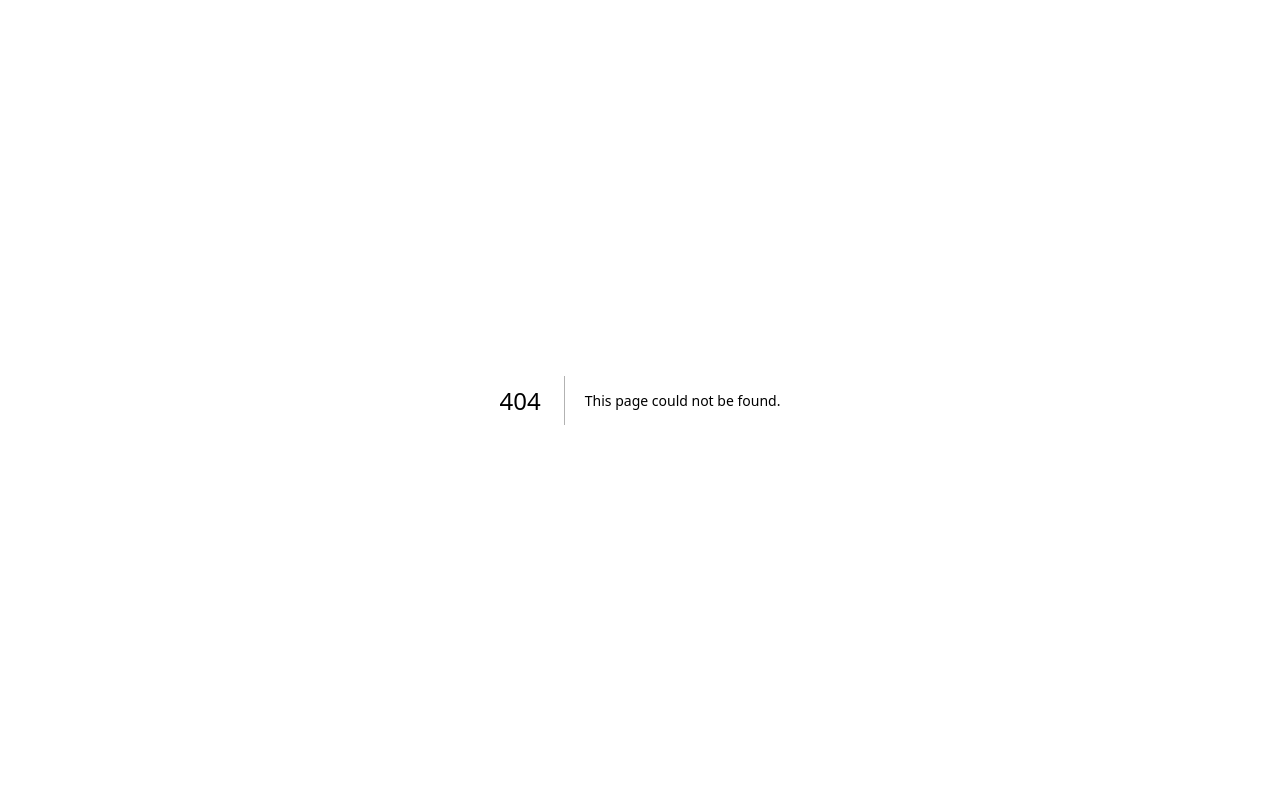
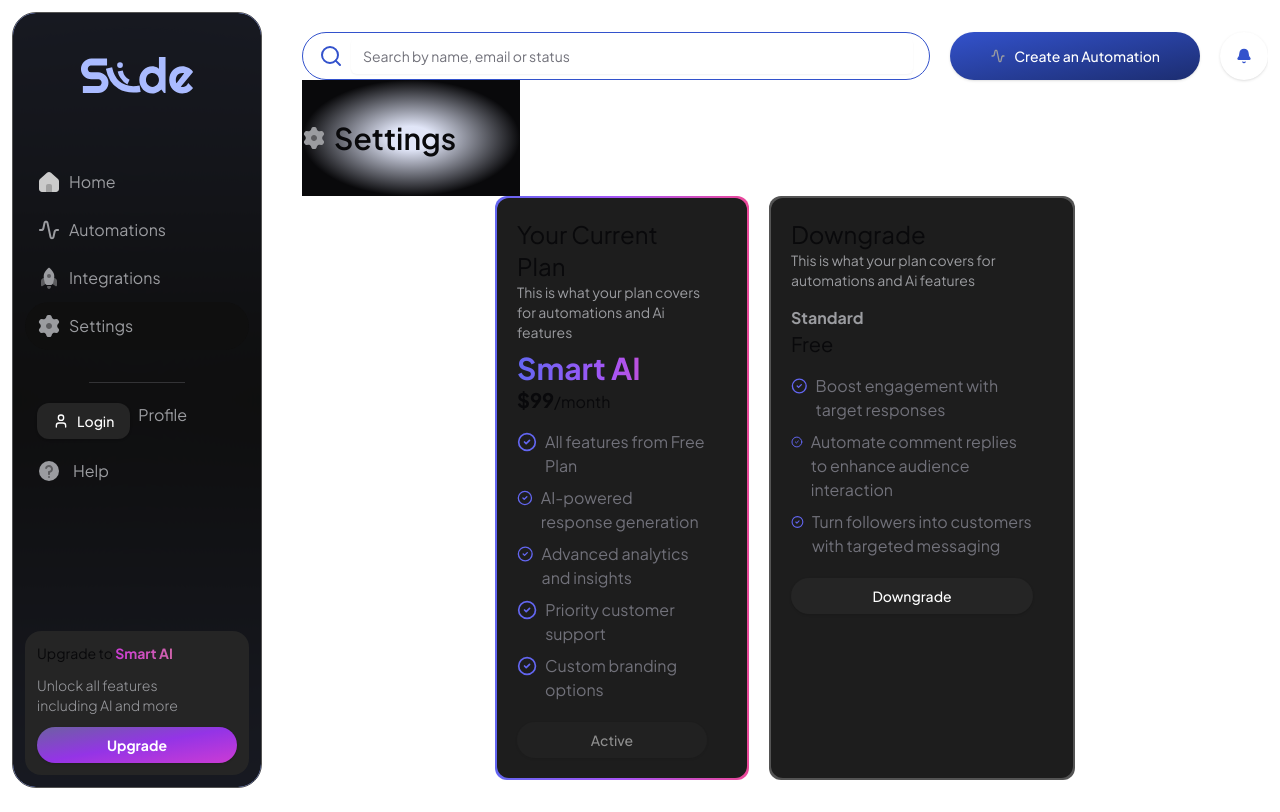
Before and after one commit to Ronit21102/instagramdmautomation, a Next.js app: page /dashboard/1/settings in a window 1280 px wide. Before the commit this address had no page. Built offline with nearby package versions, Linux system fonts and the light colour scheme; no server answers.

Commit message:
added billing section

```diff
--- /dev/null
+++ b/src/app/(protected)/dashboard/[slug]/integrations/page.tsx
@@ -0,0 +1,14 @@
+import React from 'react'
+
+type Props = {}
+
+const Page = (props: Props) => {
+  return (
+    <div className='flex justify-center'>
+        <div className='flex flex-col w-full lg:w-8/12 gap-y-5'>
+        </div>
+    </div>
+  )
+}
+
+export default Page
--- a/src/app/(protected)/dashboard/[slug]/layout.tsx
+++ b/src/app/(protected)/dashboard/[slug]/layout.tsx
@@ -1,4 +1,4 @@
-import Navbar from "@/components/global/navbar";
+import Infobar from "@/components/global/infobar";
 import Sidebar from "@/components/global/sidebar";
 import React from "react";
 
@@ -28,7 +28,8 @@
       overflow-auto
       "
       >
-        <Navbar slug={params.slug} />
+        <Infobar slug={params.slug} />
+        {children}
       </div>
     </div>
   );
--- /dev/null
+++ b/src/app/(protected)/dashboard/[slug]/settings/page.tsx
@@ -0,0 +1,12 @@
+import Billing from '@/components/global/billing'
+import React from 'react'
+
+type Props = {}
+
+const Page = (props: Props) => {
+  return (
+    <Billing/>
+  )
+}
+
+export default Page
--- a/src/app/layout.tsx
+++ b/src/app/layout.tsx
@@ -1,14 +1,14 @@
 import type { Metadata } from "next";
-import { Inter } from "next/font/google";
+import { Inter, Plus_Jakarta_Sans } from "next/font/google";
 import "./globals.css";
 import { ClerkProvider } from "@clerk/nextjs";
 import { ThemeProvider } from "@/providers/theme-provider";
 import { Toaster } from "sonner";
-const inter = Inter({ subsets: ["latin"] });
+const jakarta = Plus_Jakarta_Sans({ subsets: ["latin"] });
 
 export const metadata: Metadata = {
-  title: "Create Next App",
-  description: "Generated by create next app",
+  title: "Slide",
+  description: "Automate instgram dms with one click",
 };
 
 export default function RootLayout({
@@ -19,7 +19,7 @@
   return (
     <ClerkProvider>
       <html lang="en">
-        <body suppressHydrationWarning className={inter.className}>
+        <body suppressHydrationWarning className={jakarta.className}>
           <ThemeProvider
             attribute="class"
             defaultTheme="system"
--- /dev/null
+++ b/src/components/global/billing/index.tsx
@@ -0,0 +1,15 @@
+import React from "react";
+import PaymentCard from "./payment-card";
+
+type Props = {};
+
+const Billing = (props: Props) => {
+  return (
+    <div className="flex lg:flex-row flex-col gap-5 w-full lg:w-10/12 xl:w-8/12 container">
+      <PaymentCard current={"PRO"} label="PRO" />
+      <PaymentCard current={"PRO"} label="FREE" />
+    </div>
+  );
+};
+
+export default Billing;
--- /dev/null
+++ b/src/components/global/billing/payment-card.tsx
@@ -0,0 +1,100 @@
+import { Button } from "@/components/ui/button";
+import { PLANS } from "@/constants/pages";
+import { cn } from "@/lib/utils";
+import { CircleCheck } from "lucide-react";
+import React from "react";
+
+type Props = {
+  label: string;
+  current: "PRO" | "FREE";
+  landing?: boolean;
+};
+
+const PaymentCard = ({ current, label, landing }: Props) => {
+  return (
+    <div
+      className={cn(
+        label !== current
+          ? "bg-in-active"
+          : "bg-gradient-to-r from-indigo-500 via-purple-500 to-pink-500",
+        "p-[2px] rounded-xl overflow-hidden"
+      )}
+    >
+      <div
+        className={cn(
+          landing && "radial--gradient--pink",
+          "flex flex-col rounded-xl pl-5 py-5 pr-10 bg-background-90 h-full"
+        )}
+      >
+        {landing ? (
+          <h2 className="text-2xl">
+            {label === "PRO" && "Premium Plan"}
+            {label === "FREE" && "Standard"}
+          </h2>
+        ) : (
+          <h2 className="text-2xl">
+            {label === current
+              ? "Your Current Plan"
+              : current === "PRO"
+              ? "Downgrade"
+              : "Upgrade"}
+          </h2>
+        )}
+        <p className="text-text-secondary text-sm mb-2">
+          This is what your plan covers for automations and Ai features
+        </p>
+        {label === "PRO" ? (
+          <span className="bg-gradient-to-r text-3xl from-indigo-500 via-purple-500 font-bold to-pink-500 bg-clip-text text-transparent">
+            Smart AI
+          </span>
+        ) : (
+          <p className="font-bold mt-2 text-text-secondary">Standard</p>
+        )}
+        {label === "PRO" ? (
+          <p className="mb-2">
+            <b className="text-xl">$99</b>/month
+          </p>
+        ) : (
+          <p className="text-xl mb-2">Free</p>
+        )}
+
+        {PLANS[label === "PRO" ? 1 : 0].features.map((i) => (
+          <p key={i} className="mt-2 text-muted-foreground flex gap-2 ">
+            <CircleCheck className="text-indigo-500" />
+            {i}
+          </p>
+        ))}
+
+        {landing ? (
+          <Button
+            className={cn(
+              "rounded-full mt-5",
+              label === "PRO"
+                ? "bg-gradient-to-r from-indigo-500 text-white via-purple-500 to-pink-500"
+                : "bg-background-80 text-white hover:text-background-80"
+            )}
+          >
+            {label === current
+              ? "Get Started"
+              : current === "PRO"
+              ? "Free"
+              : "Get Started"}
+          </Button>
+        ) : (
+          <Button
+            className="rounded-full mt-5 bg-background-80 text-white hover:text-background-80"
+            disabled={label === current}
+          >
+            {label === current
+              ? "Active"
+              : current === "PRO"
+              ? "Downgrade"
+              : "Upgrade"}
+          </Button>
+        )}
+      </div>
+    </div>
+  );
+};
+
+export default PaymentCard;
--- /dev/null
+++ b/src/components/global/bread-crumbs/main-bread-crumb/index.tsx
@@ -0,0 +1,28 @@
+import { PAGE_ICON } from "@/constants/pages";
+import React from "react";
+
+type Props = {
+  page: string;
+  slug?: string;
+};
+
+const MainBreadCrumb = ({ page, slug }: Props) => {
+  return (
+    <div className="flex flex-col items-start">
+      {page === "Home" && (
+        <div className="flex justify-center w-full">
+          <div className="radial--gradient w-4/12 py-5 lg:py-10 flex flex-col items-center">
+            <p className="text-text-secondary text-lg">Welcome back</p>
+            <h2 className="capitalize text-4xl font-medium">{slug}!</h2>
+          </div>
+        </div>
+      )}
+      <span className="radial--gradient inline-flex py-5 lg:py-10 pr-16 gap-x-2 items-center">
+        {PAGE_ICON[page.toUpperCase()]}
+        <h2 className="font-semibold text-3xl capitalize">{page}</h2>
+      </span>
+    </div>
+  );
+};
+
+export default MainBreadCrumb;
--- a/src/components/global/navbar/index.tsx
+++ b/src/components/global/infobar/index.tsx
@@ -9,8 +9,11 @@
 import { HelpDuoToneWhite } from "@/icons";
 import { SubscriptionPlan } from "../subscription-plan";
 import UpgradeCard from "../sidebar/upgrade";
-import { Menu, Search } from "lucide-react";
+import { Menu } from "lucide-react";
 import CreateAutomation from "../create-automation";
+import Search from "./search";
+import { Notifications } from "./notifications";
+import MainBreadCrumb from "../bread-crumbs/main-bread-crumb";
 
 type Props = {
   slug: string;
@@ -68,7 +71,9 @@
           </span>
           <Search />
           <CreateAutomation />
+          <Notifications />
         </div>
+        <MainBreadCrumb page={page === slug ? "Home" : page} slug={slug} />
       </div>
     )
   );
--- /dev/null
+++ b/src/components/global/infobar/notifications/index.tsx
@@ -0,0 +1,10 @@
+import { Button } from "@/components/ui/button";
+import { Bell } from "lucide-react";
+
+export const Notifications = () => {
+  return (
+    <Button className="bg-white rounded-full py-6">
+      <Bell color="#3352CC" fill="#3352CC" />
+    </Button>
+  );
+};
--- /dev/null
+++ b/src/constants/integrations.tsx
@@ -0,0 +1,25 @@
+import { InstagramDuoToneBlue, SalesForceDuoToneBlue } from "@/icons";
+
+type Props = {
+  title: string;
+  icon: React.ReactNode;
+  description: string;
+  strategy: "INSTAGRAM" | "CRM";
+};
+
+export const INTEGRATION_CARDS: Props[] = [
+  {
+    title: "Connect Instagram",
+    description:
+      "Lorem ipsum dolor sit amet consectetur. Mauris scelerisque tincidunt ultrices",
+    icon: <InstagramDuoToneBlue />,
+    strategy: "INSTAGRAM",
+  },
+  {
+    title: "Connect Salesforce",
+    description:
+      "Lorem ipsum dolor sit amet consectetur. Mauris scelerisque tincidunt ultrices",
+    icon: <SalesForceDuoToneBlue />,
+    strategy: "CRM",
+  },
+];
--- a/src/constants/pages.tsx
+++ b/src/constants/pages.tsx
@@ -1,6 +1,51 @@
+import {
+  AutomationDuoToneBlue,
+  ContactsDuoToneBlue,
+  HomeDuoToneBlue,
+  RocketDuoToneBlue,
+  SettingsDuoToneWhite,
+} from "@/icons";
+
+type Props = {
+  [page in string]: React.ReactNode;
+};
+
+export const PAGE_ICON: Props = {
+  AUTOMATIONS: <AutomationDuoToneBlue />,
+  CONTACTS: <ContactsDuoToneBlue />,
+  INTEGRATIONS: <RocketDuoToneBlue />,
+  SETTINGS: <SettingsDuoToneWhite />,
+  HOME: <HomeDuoToneBlue />,
+};
 export const PAGE_BREAD_CRUMBS: string[] = [
   "contacts",
   "automation",
   "integrations",
   "settings",
 ];
+export const PLANS = [
+  {
+    name: "Free Plan",
+    description: "Perfect for getting started",
+    price: "$0",
+    features: [
+      "Boost engagement with target responses",
+      "Automate comment replies to enhance audience interaction",
+      "Turn followers into customers with targeted messaging",
+    ],
+    cta: "Get Started",
+  },
+  {
+    name: "Smart AI Plan",
+    description: "Advanced features for power users",
+    price: "$99",
+    features: [
+      "All features from Free Plan",
+      "AI-powered response generation",
+      "Advanced analytics and insights",
+      "Priority customer support",
+      "Custom branding options",
+    ],
+    cta: "Upgrade Now",
+  },
+];
```
Also changed, not shown: src/components/global/infobar/search/index.tsx (renamed from src/components/global/navbar/search/index.tsx).
